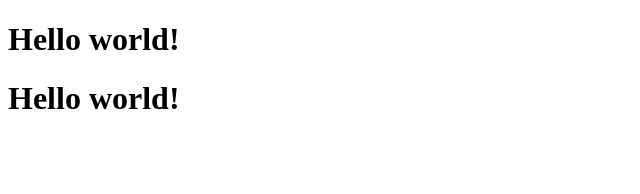
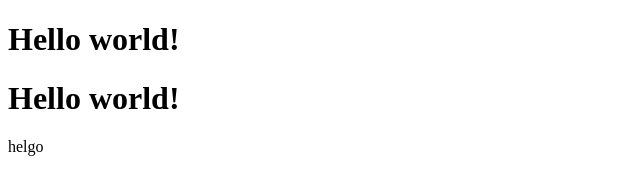
Before and after one commit to sane-aalam/Git-Repo, a plain HTML site: page index.html in a window 1280 px wide. Shown: the full height of the page, 0-640 px from the left. Drawn offline with Linux system fonts and the light colour scheme.

Commit message:
second commit

```diff
--- a/index.html
+++ b/index.html
@@ -8,5 +8,6 @@
   <body>
     <h1>Hello world!</h1>
     <h1>Hello world!</h1>
+    helgo
   </body>
 </html>
```
